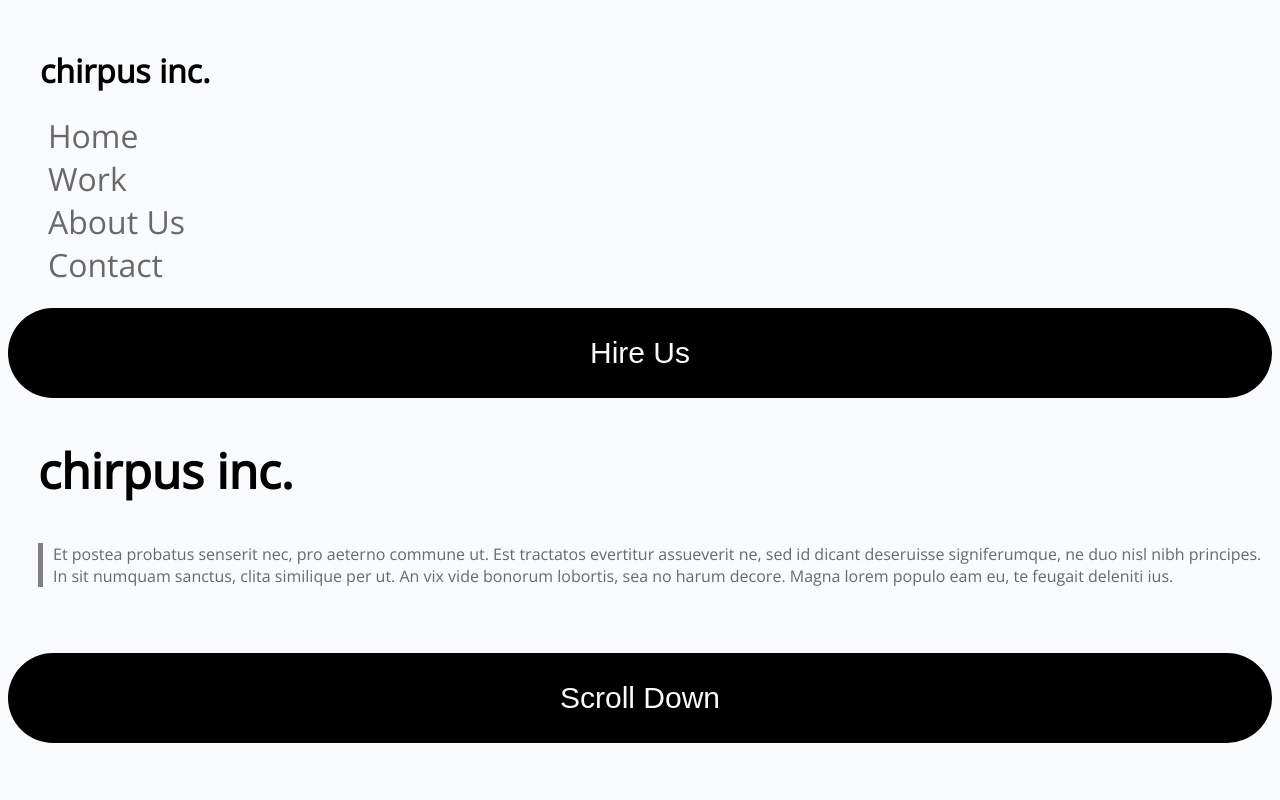
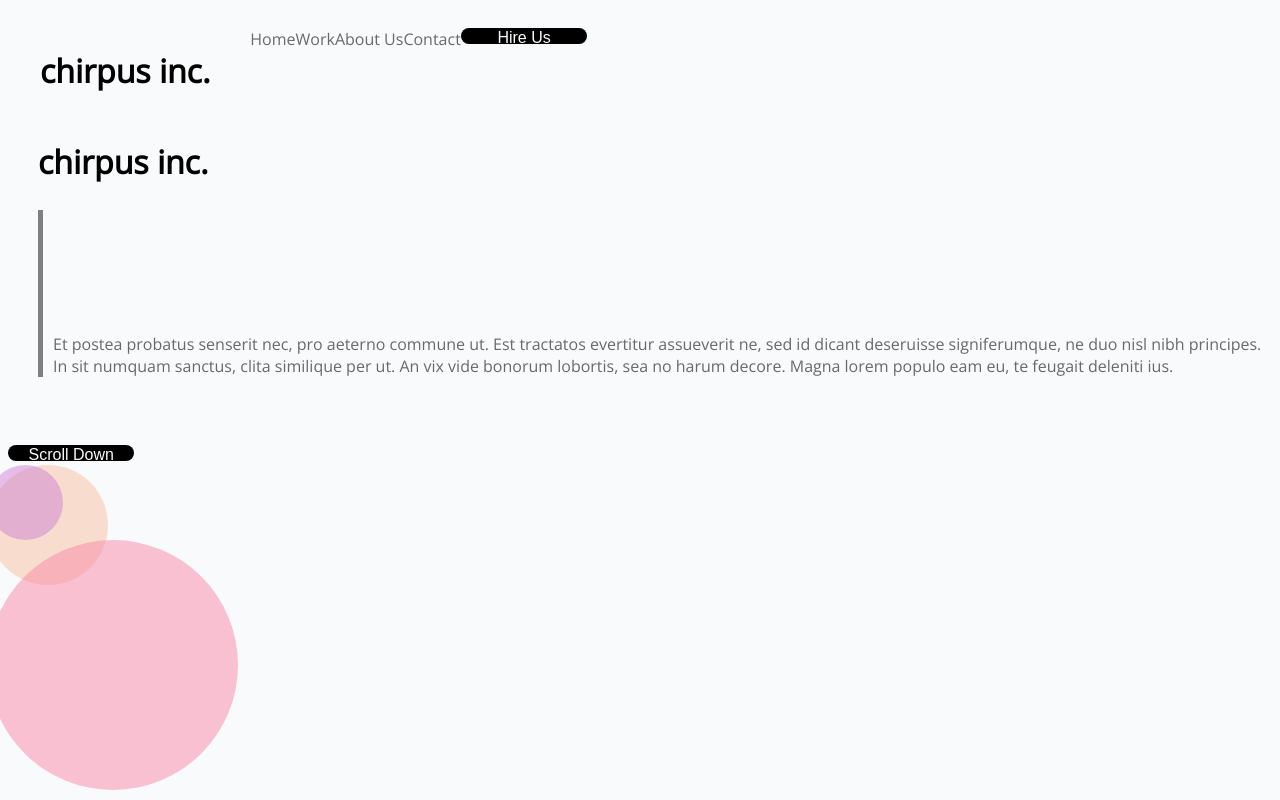
Before and after one commit to Cecil344/htmlcsslab, a plain HTML site: page index.html in a window 1280 px wide. Drawn offline with nearby package versions, Linux system fonts and the light colour scheme.

Commit message:
made changes and added media query

```diff
--- a/index.html
+++ b/index.html
@@ -27,9 +27,14 @@
   <h2>chirpus inc.</h2>
   <p>Et postea probatus senserit nec, pro aeterno commune ut. Est tractatos evertitur assueverit ne, sed id dicant deseruisse signiferumque, ne duo nisl nibh principes. In sit numquam sanctus, clita similique per ut. An vix vide bonorum lobortis, sea no harum decore. Magna lorem populo eam eu, te feugait deleniti ius.</p>
 </div>
-<br>
-<br>
-<br>
-<button type="button">Scroll Down</button>
+  <br>
+  <br>
+  <br>
+<button class="button2" type="button">Scroll Down</button>
+<div class="right">
+        <div id="circlelightpink">
+        <div id="circlepurple"></div>
+        <div id="circledarkpink"></div>
+      </div>
   </body>
 </html>
--- a/mobilestyle.css
+++ b/mobilestyle.css
@@ -12,6 +12,8 @@ ul {
   list-style-type: none;
   margin: 0px;
   font-size: 2em;
+  display: flex;
+  flex-direction: column;
 }
 li {
   padding: 0px, 10px, 10px, 0px;
@@ -26,7 +28,7 @@ button {
   color: #f9fafc;
   border-style: none;
   height: 3em;
-  width: 100%;
+  width: 81%;
   font-size: 30px;
 }
 
@@ -52,11 +54,38 @@ p {
   font-size: 1em;
   border-color: gray;
 }
+.right {
+  visibility: hidden;
+}
 /*All changes made below this line will be for */
 
 @media only screen and (min-width: 768px) {
-  li {
-    display: flex;
+  header {
+    flex-direction: row;
+  }
+  button {
+    width: 10%;
+    height: 1em;
+    font-size: 16px;
+  }
+  ul {
+    flex-direction: row;
+    font-size: 1em;
+  }
+  p {
+    padding-top: 10%;
+  }
+  h2 {
+    font-size: 2em;
+    justify-content: flex-end;
+  }
+  h1 {
+    justify-content: flex-end;
+  }
+  .button2 {
+  }
+  .right {
+    visibility: visible;
   }
 }
 
```
